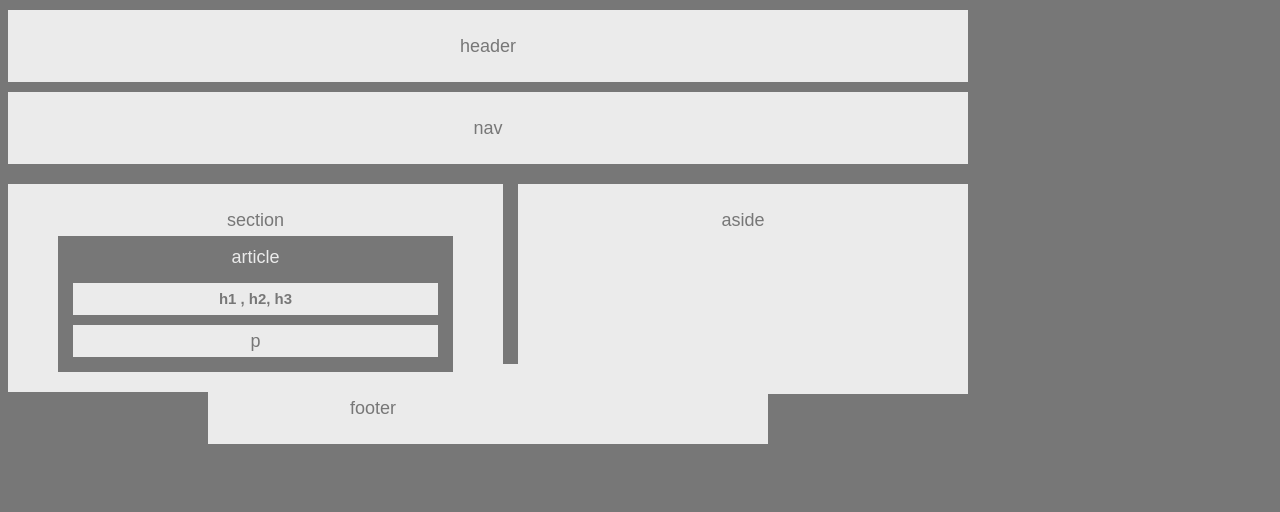
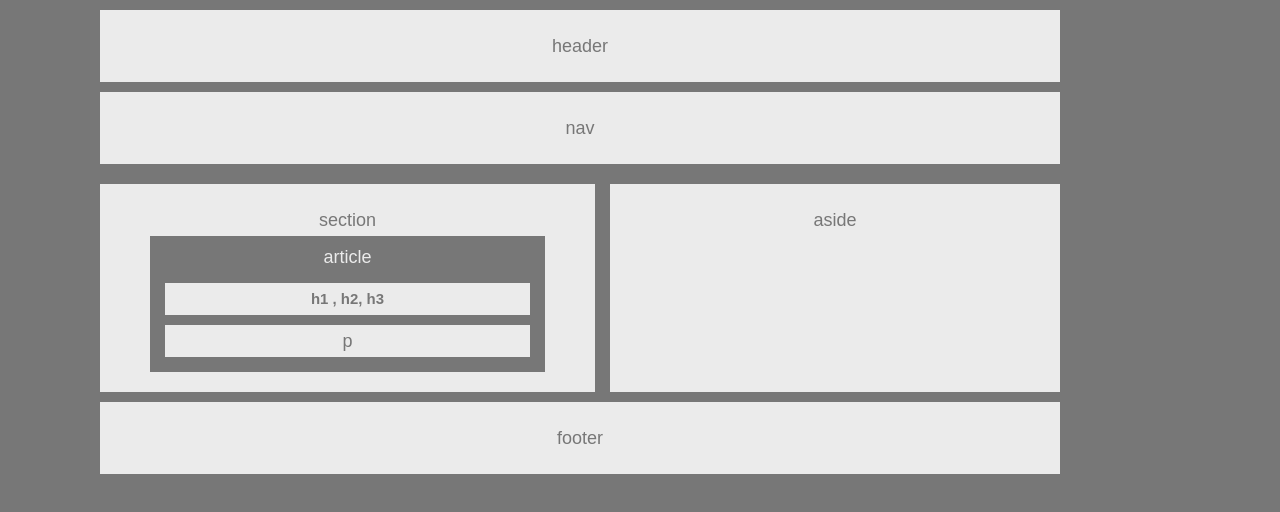
Before and after one commit to tindoann/HW-Wireframe, a plain HTML site: page index.html in a window 1280 px wide. Drawn offline with Linux system fonts and the light colour scheme.

Commit message:
added clearfix and footer

```diff
--- a/index.html
+++ b/index.html
@@ -15,7 +15,8 @@
   <aside>
     aside
   </aside>
-  <section class="full">
+  <div class="clearfix">
+  <section>
     section
     <article>
       article
@@ -23,6 +24,7 @@
       <p>p</p>
     </article>
   </section>
+  </div>
   <footer>
     footer
   </footer>
--- a/styles.css
+++ b/styles.css
@@ -4,6 +4,7 @@
 }
 
 body {
+  margin: 0 100px;
   line-height: 32px;
   font-family: Arial, Helvetica Neue, Helvetica, sans-serif;
   color: #777;
@@ -47,13 +48,18 @@ h5, p {
 aside {
   float: right;
   width: 450px;
-  height: 210px;
+  height: 208px;
 }
 
-
+.clearfix::after {
+  content: '';
+  display: block;
+  clear: both;
+}
 
 footer {
-  margin: 200px;
-  padding: 20px;
+  margin-top: 10px;
+  width: 100%;
+  clear: both;
   background: #ebebeb;
 }
```
